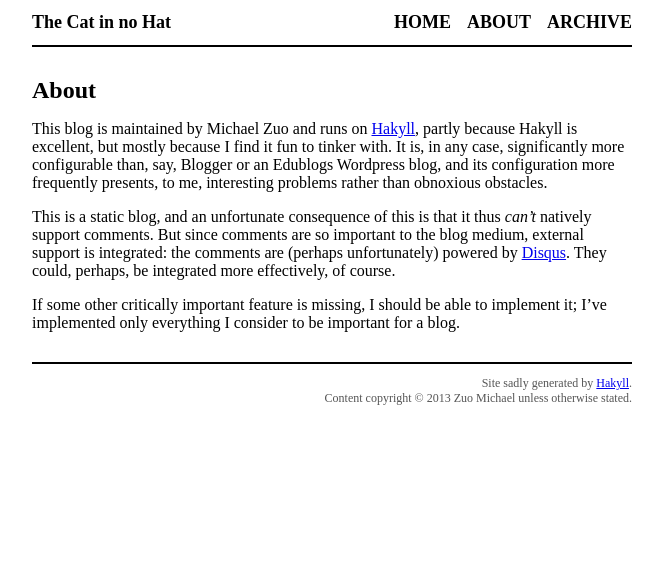
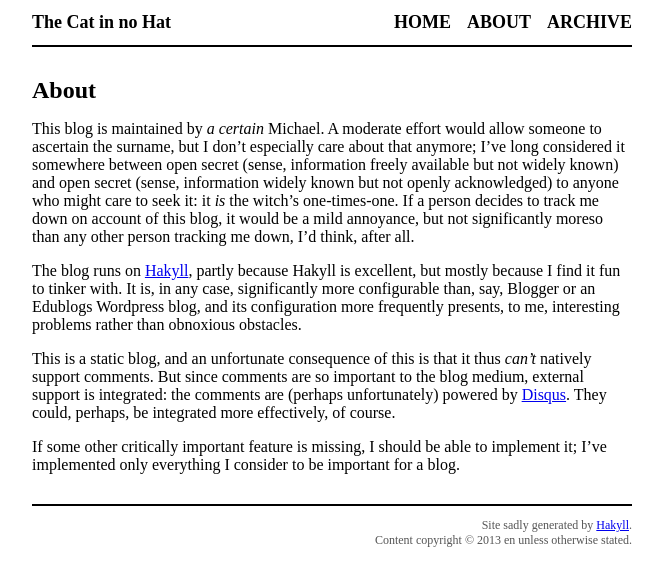
Before and after one commit to didhe/hatfree, a plain HTML site: page about.html in a window 1280 px wide. Shown: the whole page, without its empty margins (308-971 px from the left). Drawn offline with Linux system fonts and the light colour scheme; a script that the page names is missing.

Commit message:
information extrication (not really)

```diff
--- a/about.html
+++ b/about.html
@@ -22,14 +22,15 @@
     <div id="content">
       <h1>About</h1>
 
-      <p>This blog is maintained by Michael Zuo and runs on <a href="http://jaspervdj.be/hakyll/">Hakyll</a>, partly because Hakyll is excellent, but mostly because I find it fun to tinker with. It is, in any case, significantly more configurable than, say, Blogger or an Edublogs Wordpress blog, and its configuration more frequently presents, to me, interesting problems rather than obnoxious obstacles.</p>
+      <p>This blog is maintained by <em>a certain</em> Michael. A moderate effort would allow someone to ascertain the surname, but I don’t especially care about that anymore; I’ve long considered it somewhere between open secret (sense, information freely available but not widely known) and open secret (sense, information widely known but not openly acknowledged) to anyone who might care to seek it: it <em>is</em> the witch’s one-times-one. If a person decides to track me down on account of this blog, it would be a mild annoyance, but not significantly moreso than any other person tracking me down, I’d think, after all.</p>
+<p>The blog runs on <a href="http://jaspervdj.be/hakyll/">Hakyll</a>, partly because Hakyll is excellent, but mostly because I find it fun to tinker with. It is, in any case, significantly more configurable than, say, Blogger or an Edublogs Wordpress blog, and its configuration more frequently presents, to me, interesting problems rather than obnoxious obstacles.</p>
 <p>This is a static blog, and an unfortunate consequence of this is that it thus <em>can’t</em> natively support comments. But since comments are so important to the blog medium, external support is integrated: the comments are (perhaps unfortunately) powered by <a href="http://disqus.com/">Disqus</a>. They could, perhaps, be integrated more effectively, of course.</p>
 <p>If some other critically important feature is missing, I should be able to implement it; I’ve implemented only everything I consider to be important for a blog.</p>
     </div>
 
     <div id="footer">
       <div>Site sadly generated by <a href="http://jaspervdj.be/hakyll">Hakyll</a>.</div>
-      <div>Content copyright © 2013 Zuo Michael unless otherwise stated.</div>
+      <div>Content copyright © 2013 en unless otherwise stated.</div>
     </div>
   </body>
 </html>
```
Also changed, not shown: archive.html (+1 -1 lines), contact.html (+1 -1 lines), index.html (+2 -2 lines), page1.html (+2 -2 lines), posts/2013-09-12-i-am-not-a-cat-.html (+2 -2 lines).
